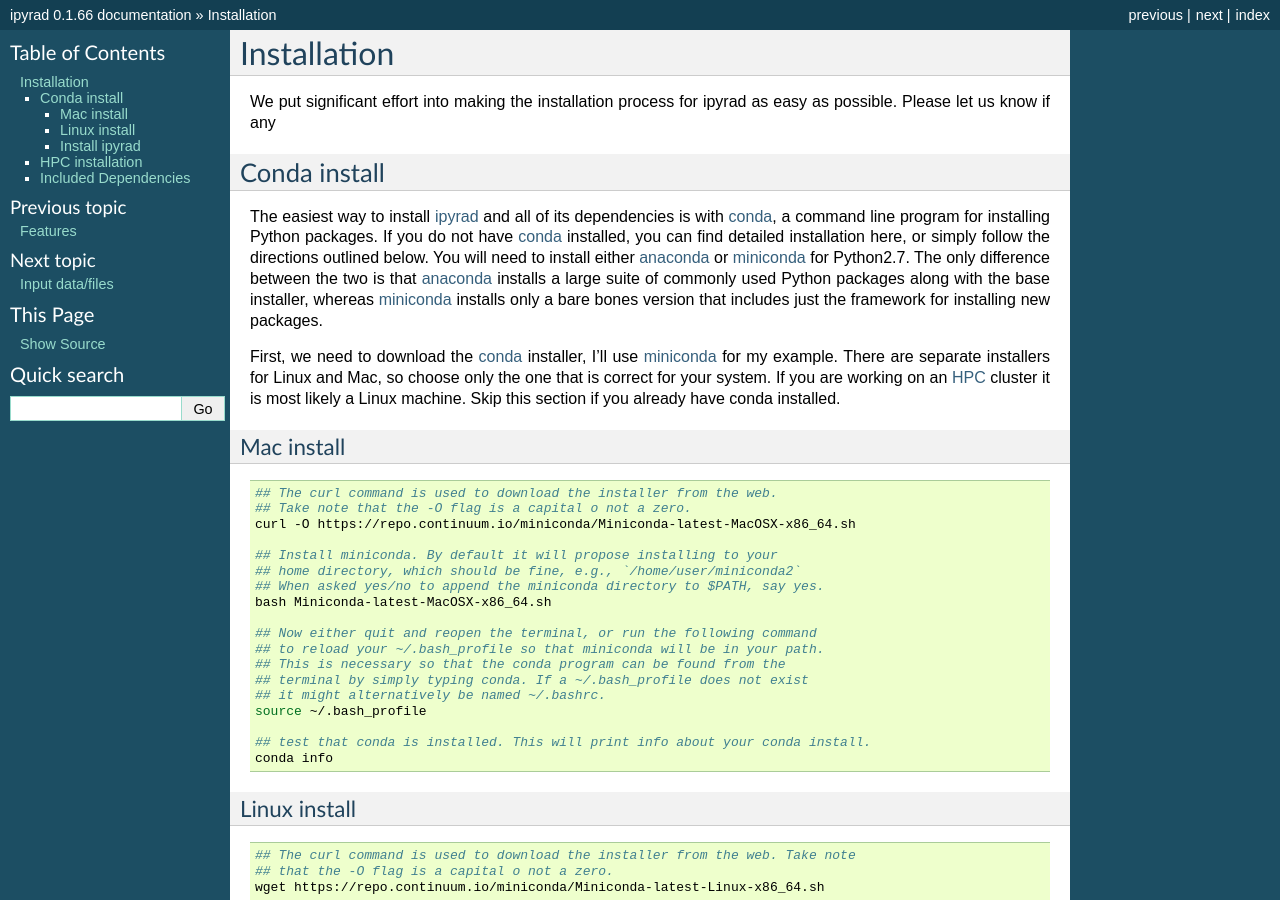
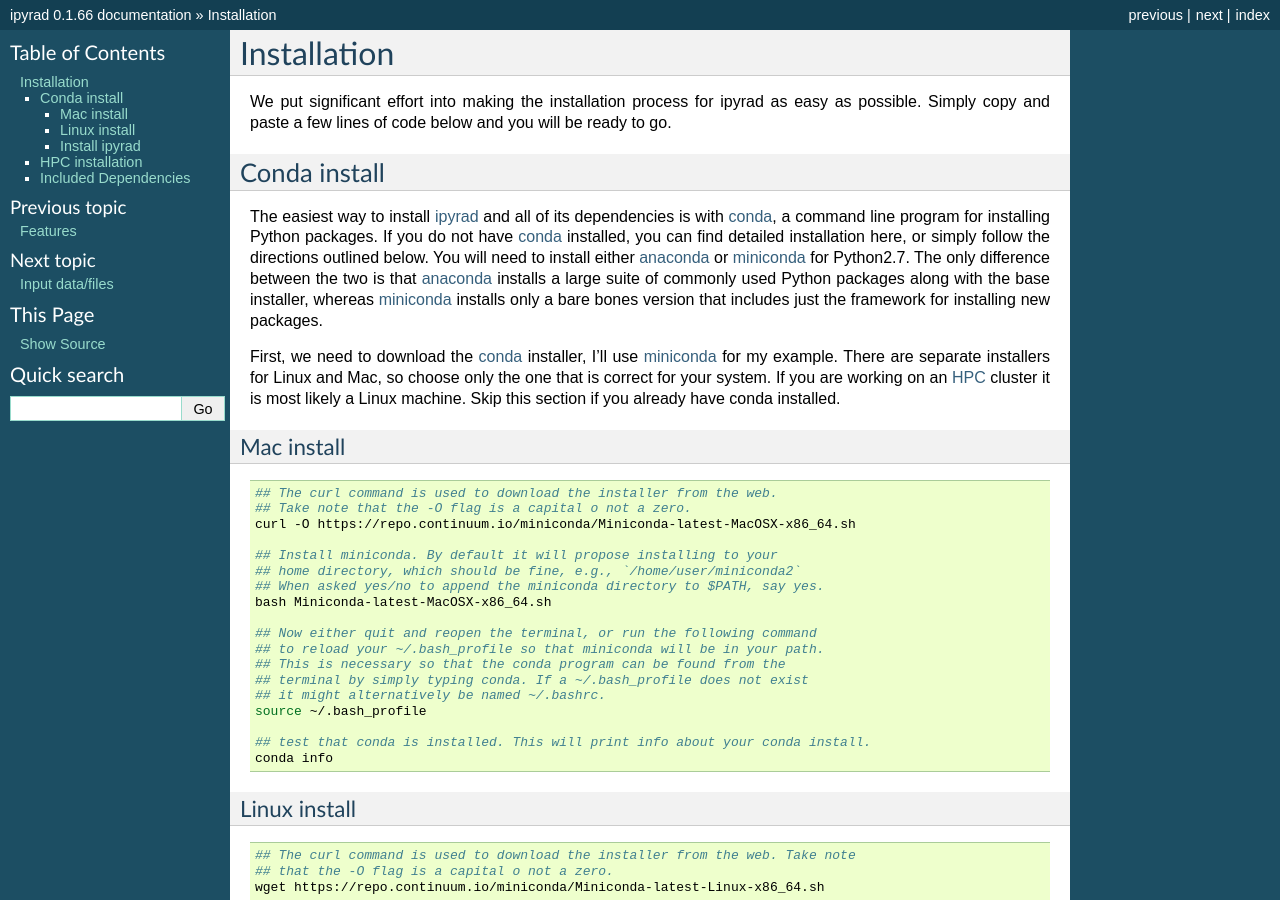
Before and after one commit to dereneaton/ipyrad, a Sphinx documentation site: the page built from docs/installation.rst, in a window 1280 px wide and 900 px high. Built offline with Sphinx 7.4.7, drawn with Linux system fonts in a browser that asks for light colours; pages that are not in the unit, such as notebooks, are missing from menus; the version number is read from the project's files by our own code.

Commit message:
docs updates

```diff
--- a/docs/installation.rst
+++ b/docs/installation.rst
@@ -5,8 +5,9 @@
 
 Installation
 ============
-We put significant effort into making the installation process for ipyrad as easy
-as possible. Please let us know if any
+We put significant effort into making the installation process for ipyrad
+as easy as possible. Simply copy and paste a few lines of code below and
+you will be ready to go.
 
 
 Conda install
```
